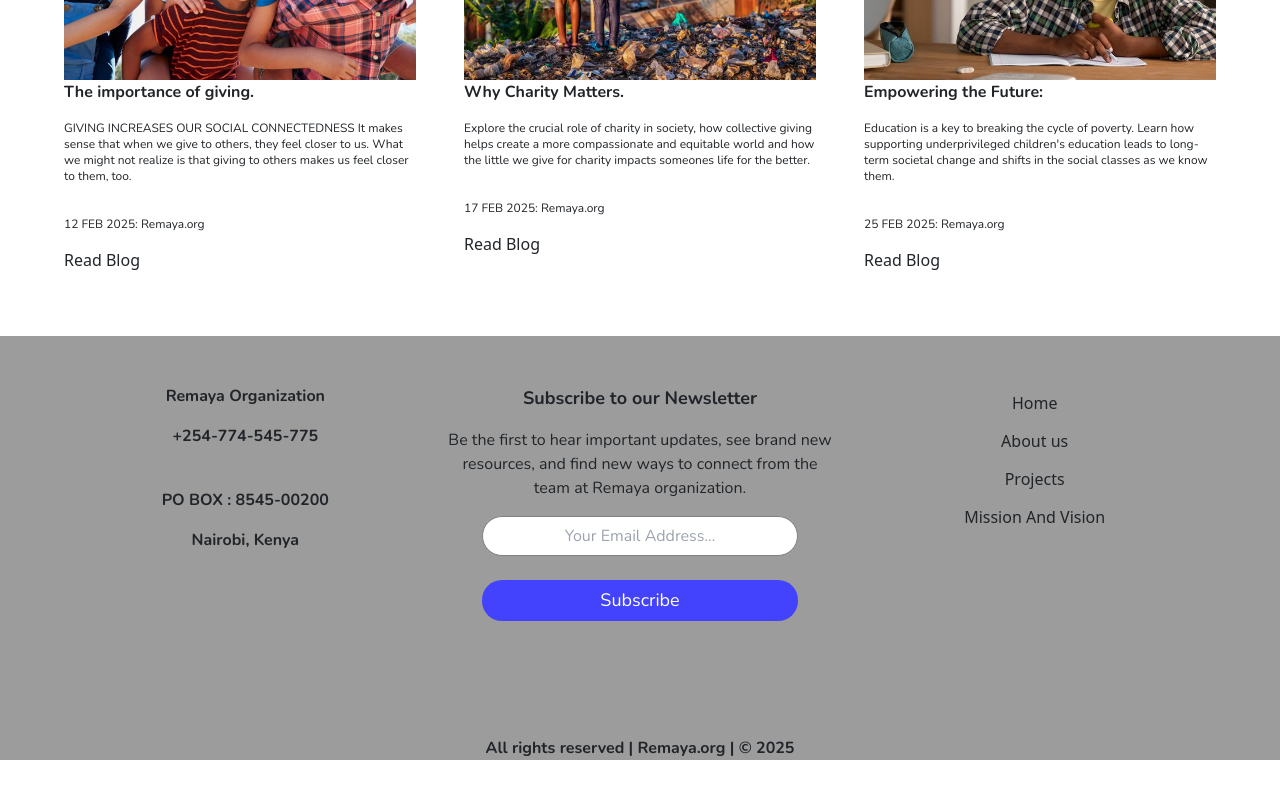
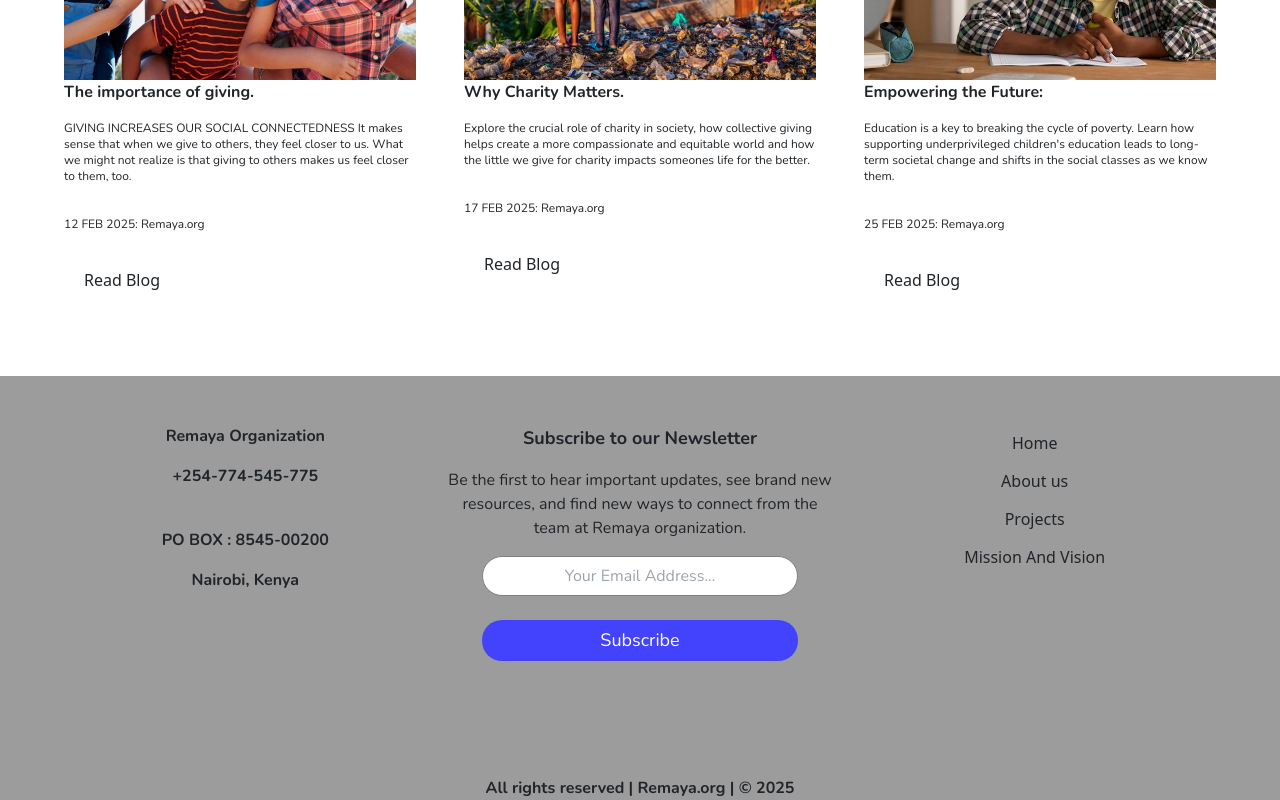
Before and after one commit to Brianali-codes/remaya-react, a React (Vite) app: page /learnMore in a window 1280 px wide. Shown: the part 1587-2387 px from the top of the page. Before the commit the page ends 2347 px from the top, so only its background shows below. Built offline with nearby package versions, Linux system fonts and the light colour scheme; a web font is replaced by a local one.

Commit message:
change css on blog buttons

```diff
--- a/src/App.css
+++ b/src/App.css
@@ -320,6 +320,15 @@
 #donation-container{
   height: 120vh;
 }
+.rb-btn{
+  background-color: rgb(255, 255, 255);
+  padding: 20px;
+  transition: 0.6s;
+  border-radius: 20px;
+}
+.rb-btn:hover{
+  background-color: rgb(67, 64, 255);
+}
 @media (max-width:768px){
     .custom-navbar{
       height: 10px !important;
--- a/src/pages/learnMore.jsx
+++ b/src/pages/learnMore.jsx
@@ -89,7 +89,7 @@ export default function LearnMore(){
                             It makes sense that when we give to others, they feel closer to us. What we might not realize is that giving to others makes us feel closer to them, too.</p>
                             <p className="desc text-xs"></p>
                             <p className="desc text-xs">12 FEB 2025: Remaya.org</p>
-                            <button className="text-start">Read Blog</button>
+                            <button className="text-start rb-btn">Read Blog</button>
 
 
                         </div>
@@ -99,7 +99,7 @@ export default function LearnMore(){
                             <p className="desc text-xs">Explore the crucial role of charity in society, how collective giving helps create a more compassionate and equitable world and how the little we give for charity impacts someones life for the better.</p>
                             <p className="desc text-xs"></p>
                             <p className="desc text-xs">17 FEB 2025: Remaya.org</p>
-                            <button className="text-start">Read Blog</button>
+                            <button className="text-start rb-btn">Read Blog</button>
 
 
                         </div>
@@ -109,7 +109,7 @@ export default function LearnMore(){
                             <p className="desc text-xs">Education is a key to breaking the cycle of poverty. Learn how supporting underprivileged children's education leads to long-term societal change and shifts in the social classes as we know them.</p>
                             <p className="desc text-xs"></p>
                             <p className="desc text-xs">25 FEB 2025: Remaya.org</p>
-                            <button className="text-start">Read Blog</button>
+                            <button className="text-start rb-btn">Read Blog</button>
 
 
                         </div>
```
